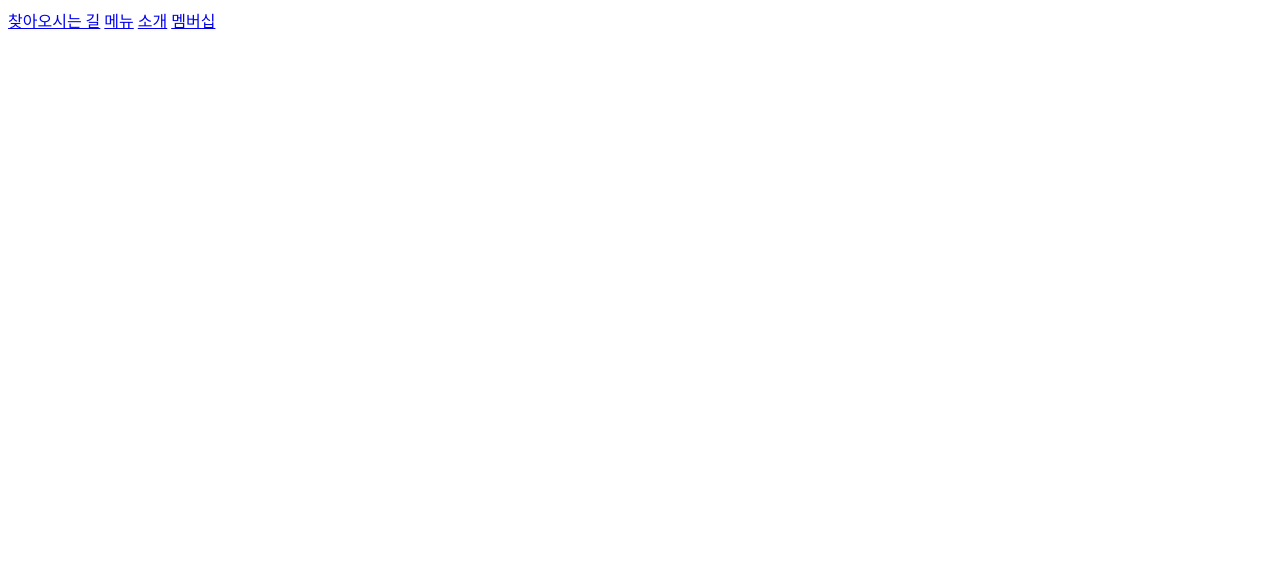
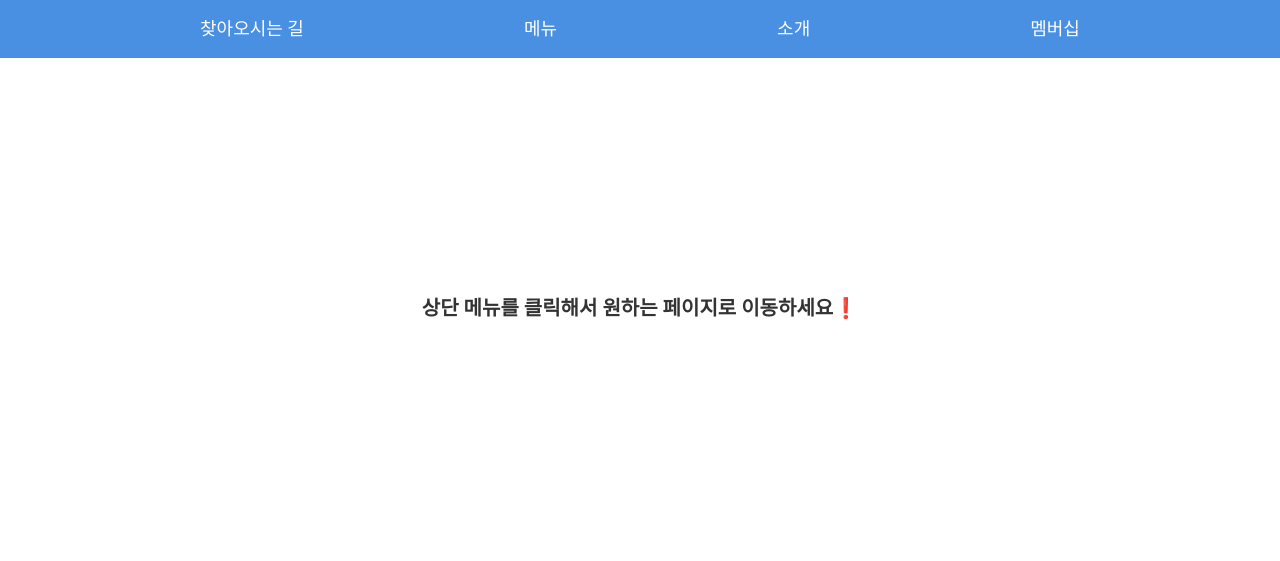
Before and after one commit to WhiteBin-bin/github_example, a plain HTML site: page pages/index.html in a window 1280 px wide. Drawn offline with Linux system fonts and the light colour scheme; a web font is replaced by a local one.

Commit message:
real final(#12)
진짜 찐최종임

```diff
--- /dev/null
+++ b/pages/CSS/index.css
@@ -0,0 +1,51 @@
+@font-face {
+    font-family: 'GmarketSansMedium';
+    src: url('https://fastly.jsdelivr.net/gh/projectnoonnu/noonfonts_2001@1.1/GmarketSansMedium.woff') format('woff');
+    font-weight: normal;
+    font-style: normal;
+  }
+  /* 기본 레이아웃 설정 */
+  body {
+    font-family: 'GmarketSansMedium';
+    margin: 0;
+    padding: 0;
+  }
+
+  /* 상단 링크 메뉴 스타일 */
+  #text {
+    display: flex;
+    justify-content: space-evenly; /* 링크들 간격을 동일하게 분배 */
+    background-color: #4a90e2; /* 배경색 */
+    padding: 10px 0; /* 위아래 패딩 */
+    align-items: center; /* 추가: 세로 중앙 정렬 */
+  }
+
+  #real {
+    display: flex;
+    justify-content: center; /* 내용 가운데 정렬 */
+    align-items: center; /* 수직 정렬 */
+    background-color: whitesmokes;
+    height: 500px; /* 원하는 높이 설정 */
+  }
+
+  p {
+    font-size: 20px; /* 글자 크기 */
+    text-align: center; /* 텍스트 가운데 정렬 */
+    color: #333; /* 글자 색상 */
+    padding: 0 20px; /* 좌우 여백 */
+    line-height: 1.5; /* 줄 간격 */
+    font-weight: bold; /* 글자 두껍게 */
+  }
+
+  a {
+    color: white; /* 글자색 */
+    text-decoration: none; /* 밑줄 없애기 */
+    font-size: 18px; /* 폰트 크기 */
+    padding: 10px 20px; /* 좌우 여백 */
+    line-height: 1; /* 추가: 줄 간격을 1로 설정하여 높이 조정 */
+  }
+
+  a:hover {
+    background-color: #0b5ebc; /* 마우스를 올렸을 때 배경 색 */
+    border-radius: 5px; /* 둥근 모서리 */
+  }
--- a/pages/index.html
+++ b/pages/index.html
@@ -3,12 +3,18 @@
 <head>
     <meta charset="UTF-8">
     <meta name="viewport" content="width=device-width, initial-scale=1.0">
+    <link rel="stylesheet" href="CSS/index.css">
     <title>Document</title>
 </head>
 <body>
-    <a href="Contact.html">찾아오시는 길</a>
-    <a href="menu-page.html">메뉴</a>
-    <a href="information.html">소개</a>
-    <a href="membership.html">멤버십</a>
+    <div id="text">
+        <a id="a1" href="Contact.html">찾아오시는 길</a>
+        <a id="a2" href="menu-page.html">메뉴</a>
+        <a id="a3" href="information.html">소개</a>
+        <a id="a4" href="membership.html">멤버십</a>
+    </div>
+    <div id="real">
+        <p>상단 메뉴를 클릭해서 원하는 페이지로 이동하세요❗</p>
+    </div>
 </body>
 </html>
```
